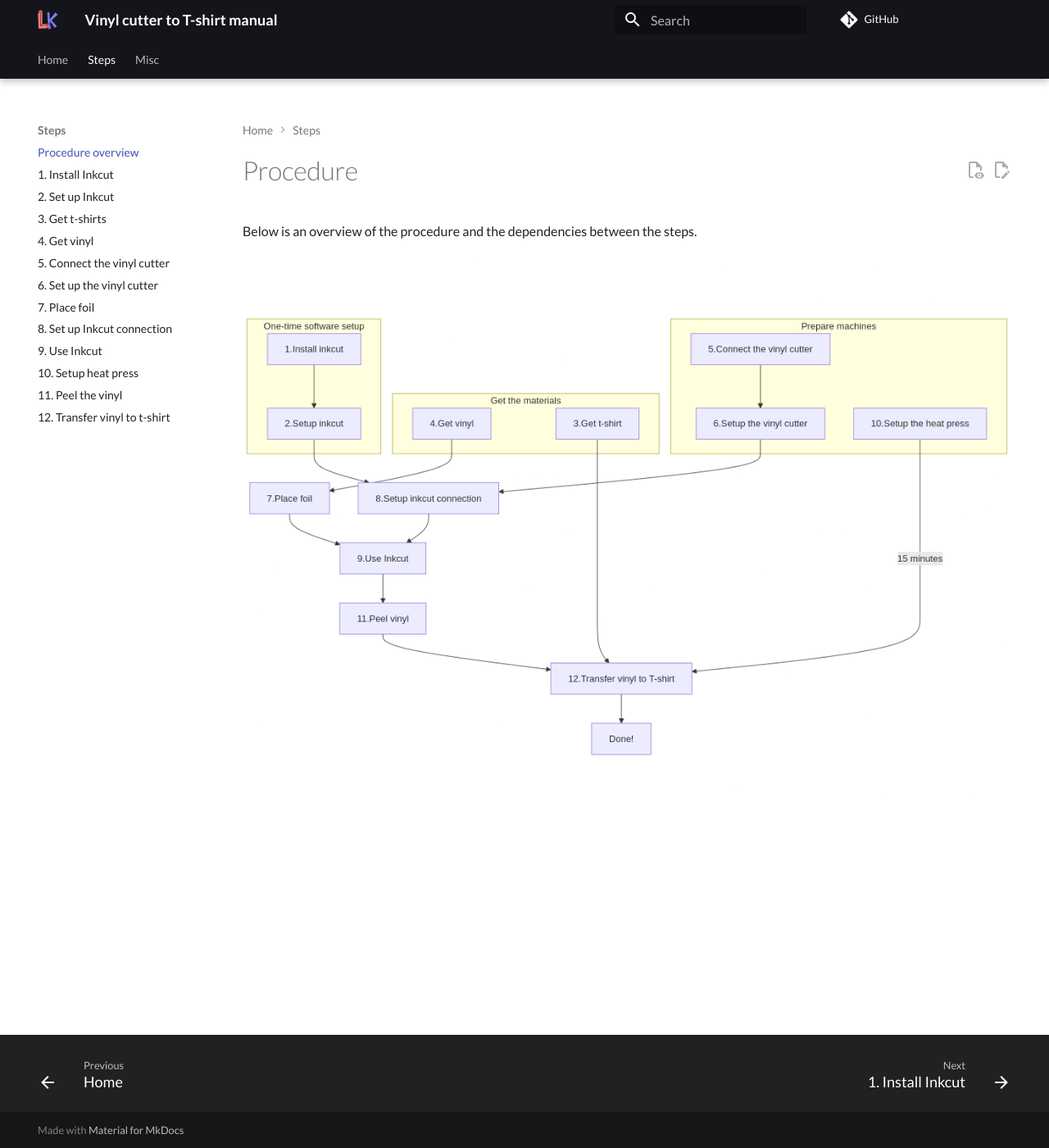
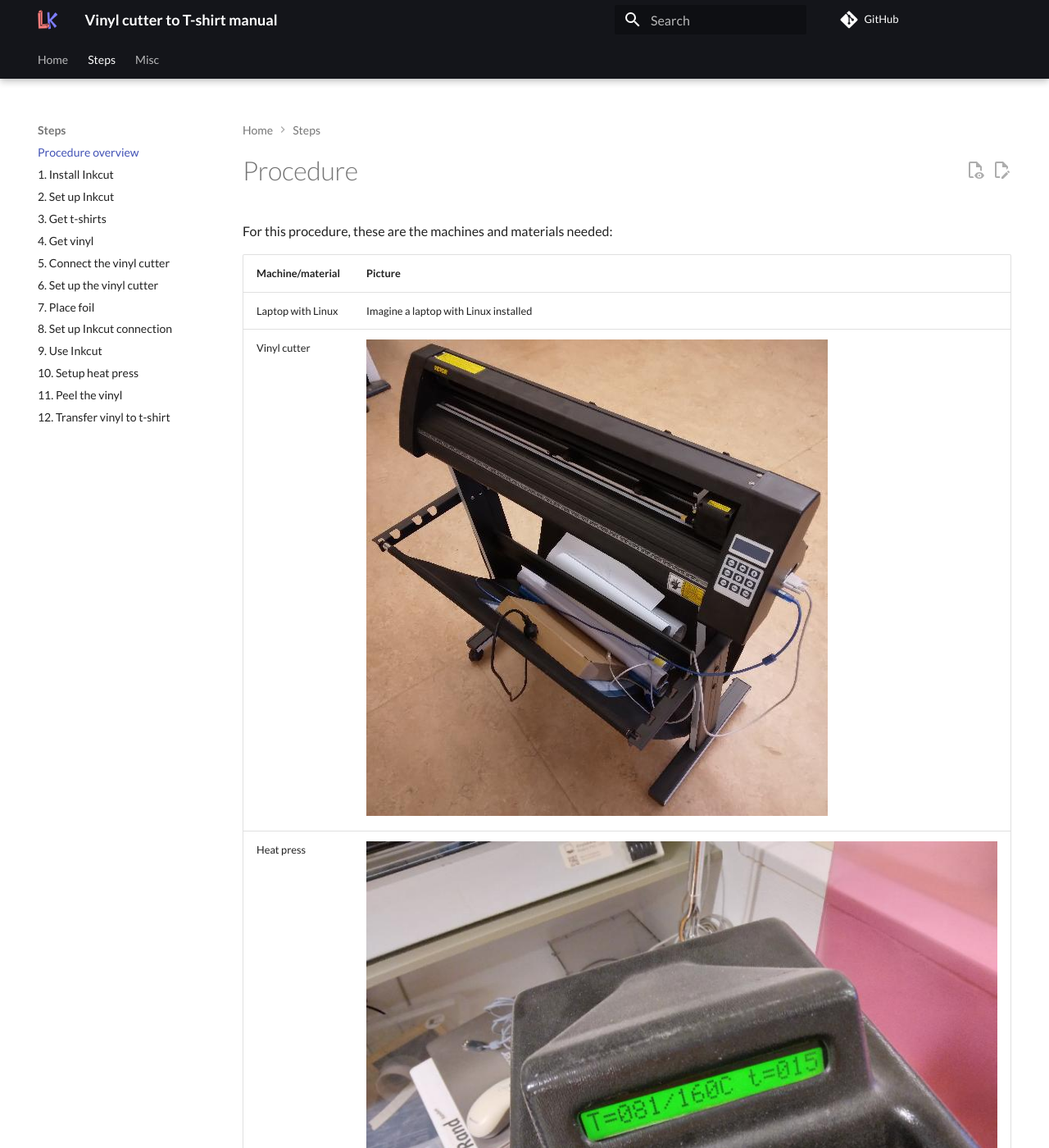
Before and after one commit to uppsala-makerspace/vevor_vinyl_cutter_to_t_shirt_manual, an MkDocs documentation site: the page built from docs/steps/procedure.md, in a window 1280 px wide and 1400 px high. Shown: the whole window at 82% size. Built offline with MkDocs 1.6.1 and Material for MkDocs 9.7.7, drawn with Linux system fonts in a browser that asks for light colours; comment, search, counter and statistics services are not loaded; some of the changed text lies outside the part shown.

Commit message:
Show materials and machines

```diff
--- a/docs/steps/procedure.md
+++ b/docs/steps/procedure.md
@@ -6,6 +6,16 @@ tags:
 
 # Procedure
 
+For this procedure, these are the machines and materials needed:
+
+Machine/material |Picture
+-----------------|--------------------------------------------------------------------
+Laptop with Linux|Imagine a laptop with Linux installed
+Vinyl cutter     |![Our Vevor vinyl cutter from an isometric perspective](../vevor_vinyl_cutter_isometric.jpg)
+Heat press       |![Press not yet ready](press_not_yet_ready.jpg)
+T-shirt          |Imagine a T-shirt here
+Vinyl            |![Vinyl](transfer_some_ready.jpg)
+
 Below is an overview of the procedure
 and the dependencies between the steps.
 
```
